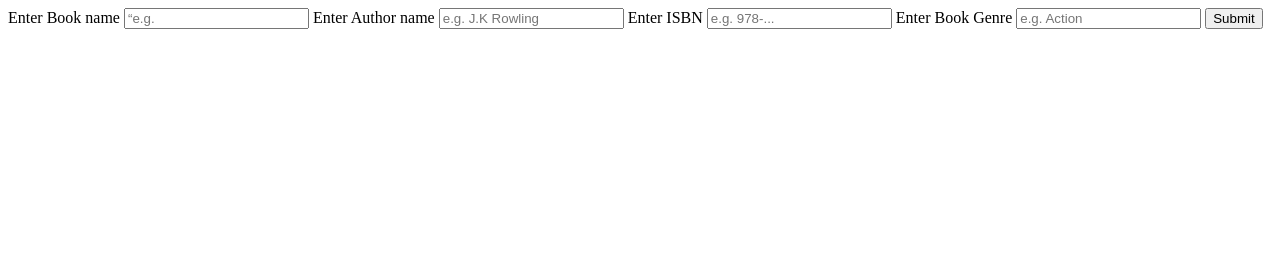
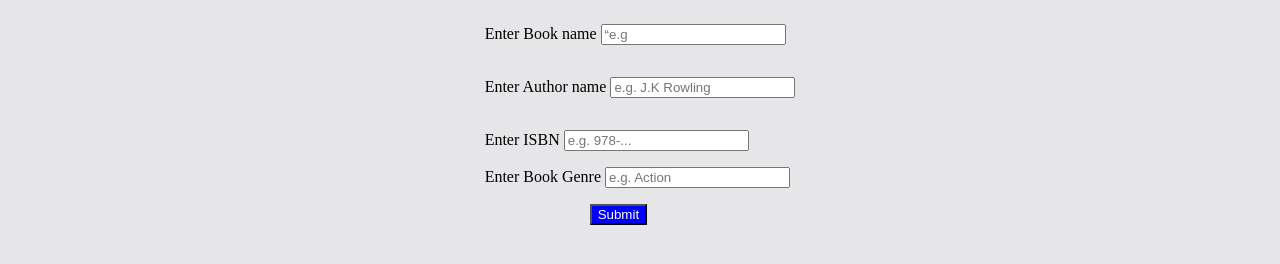
Before and after one commit to AshSensei13/library-website, a plain HTML site: page data-table.html in a window 1280 px wide. Drawn offline with Linux system fonts and the light colour scheme.

Commit message:
Created a CSS file for the data-table html page and added styling

```diff
--- /dev/null
+++ b/data-table.css
@@ -0,0 +1,17 @@
+body {
+    display: flex;
+    flex-direction: column;
+    background-color: #e6e6e8;
+    align-items: center;
+}
+
+form {
+    display: flex;
+    flex-direction: column;
+}
+
+#submitButton {
+    margin-left: 105px;
+    background-color: blue;
+    color: white;
+}
--- a/data-table.html
+++ b/data-table.html
@@ -4,27 +4,38 @@
 <head>
     <meta charset="UTF-8">
     <meta name="viewport" content="width=device-width, initial-scale=1.0">
+    <link rel="stylesheet" href="data-table.css">
     <title>Library Table</title>
 </head>
 
 <body>
 
-    <section>
+    <section class="bookForm">
         <form>
+            <p>
             <label for="bookInput">Enter Book name</label>
-            <input name=“book” id=“bookInput” type=“text” placeholder=“e.g. Harry Potter” required>
+            <input name=“book” id=“bookInput” type=“text” placeholder=“e.g Harry Potter” required>
+            </p>
 
+            <p>
             <label for="authorInput">Enter Author name</label>
             <input name="author" id="authorInput" type="text" placeholder="e.g. J.K Rowling" required>
+            </form>
+            </p>
 
+            <p>
             <label for="isbnInput">Enter ISBN</label>
             <input name="isbn" id="isbnInput" type="text" placeholder="e.g. 978-..." required>
+            </p>
 
+            <p>
             <label for="genreInput">Enter Book Genre</label>
             <input name="genre" id="genreInput" type="text" placeholder="e.g. Action" required>
+            </p>
 
-
-            <button type=submit value=“submit”> Submit</button>
+            <p>
+            <button id="submitButton" type=submit value=“submit”> Submit</button>
+            </p>
 
         </form>
     </section>
```
